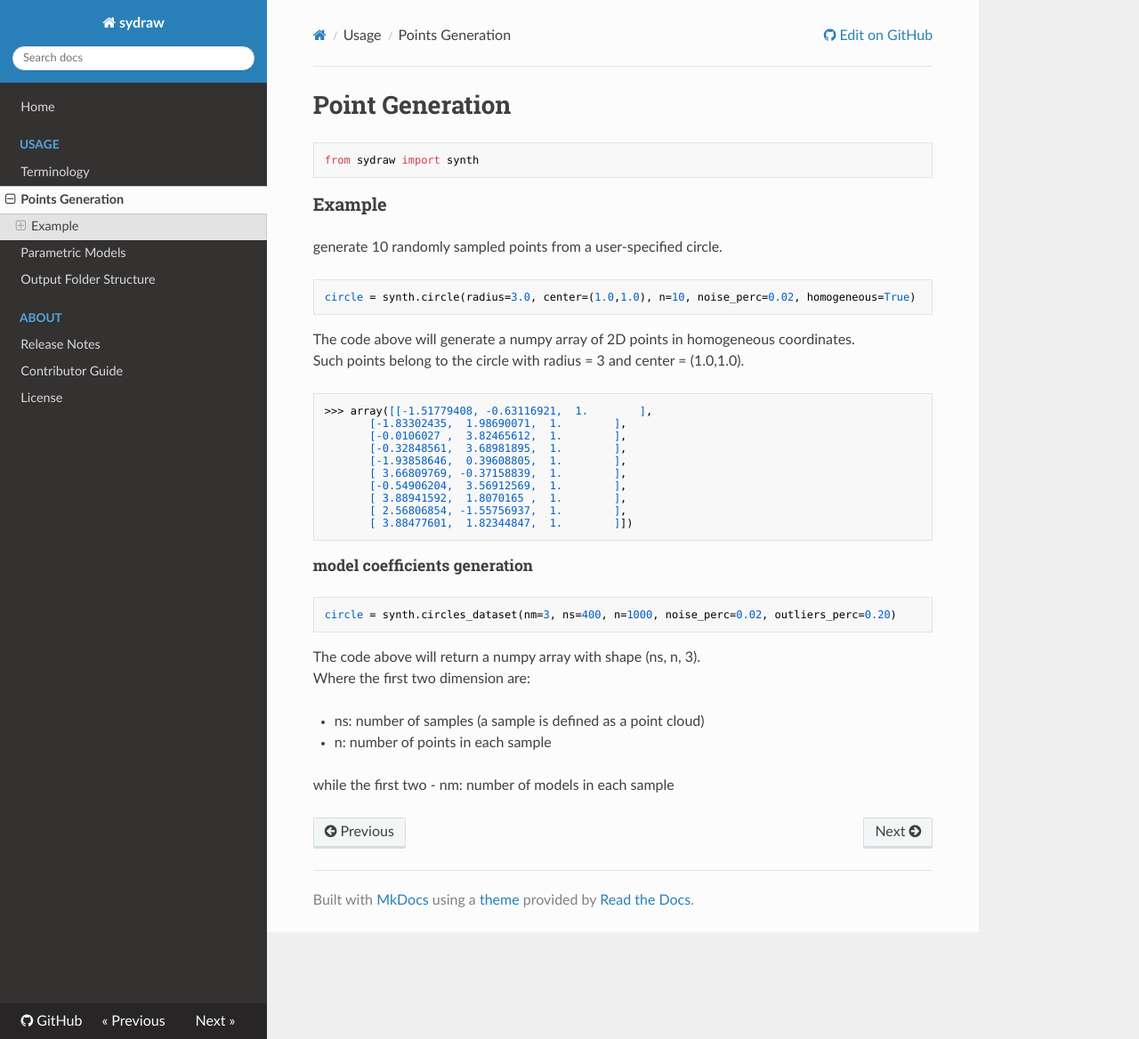
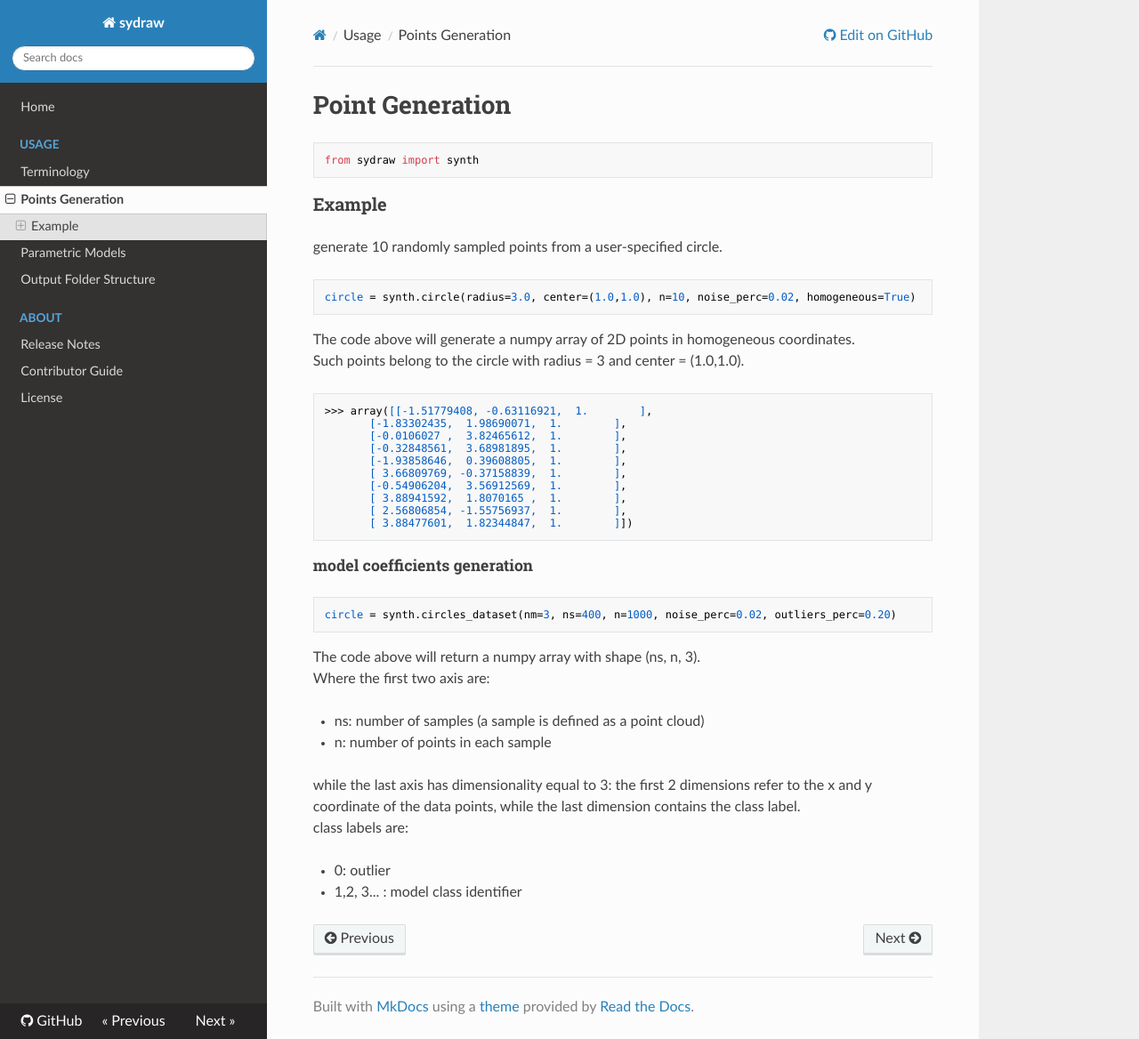
Before and after one commit to WilliamBonvini/sydraw, an MkDocs documentation site: the page built from docs/usage/point_generation.md, in a window 1280 px wide and 1168 px high. Shown: the whole window at 89% size. Built offline with MkDocs 1.6.1, drawn with Linux system fonts in a browser that asks for light colours; nearby versions of some CDN libraries.

Commit message:
minor fix in documentation

````diff
--- a/docs/usage/point_generation.md
+++ b/docs/usage/point_generation.md
@@ -33,10 +33,13 @@
 ```
 
 The code above will return a numpy array with shape (ns, n, 3).
-Where the first two dimension are:
+Where the first two axis are:
 
 - ns: number of samples (a sample is defined as a point cloud)
 - n: number of points in each sample
 
-while the first two
-- nm: number of models in each sample
+while the last axis has dimensionality equal to 3: the first 2 dimensions refer to the x and y coordinate of the data points, while the last dimension contains the class label.
+class labels are:
+
+- 0: outlier
+- 1,2, 3... : model class identifier
````
